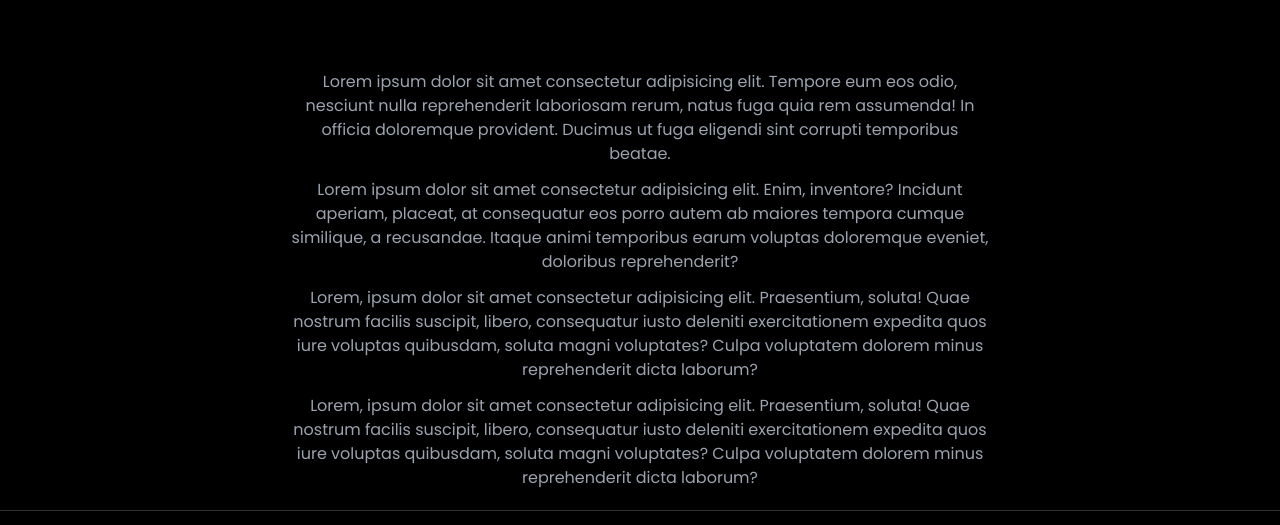
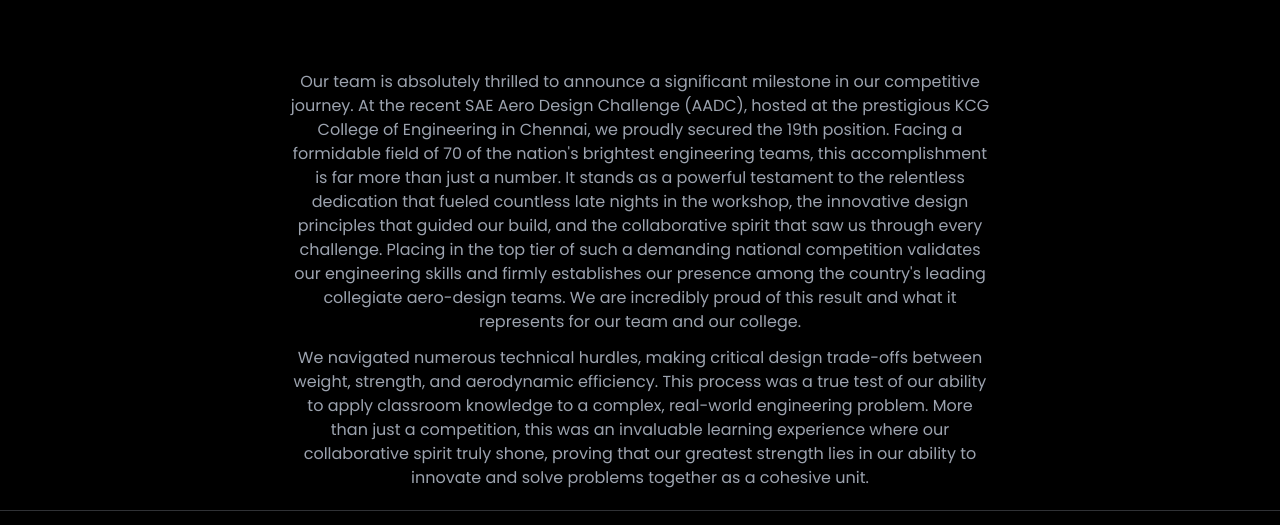
Before and after one commit to srikarkarthik-678/Aero, a Next.js app: page /user/achivements1 in a window 1280 px wide. Shown: the part 630-1155 px from the top of the page. Built offline with nearby package versions, Linux system fonts and the light colour scheme.

Commit message:
Update page.jsx

```diff
--- a/app/user/achivements1/page.jsx
+++ b/app/user/achivements1/page.jsx
@@ -6,14 +6,12 @@
             <div className="project bg-black text-white font-title">
                 <div className="preojectdetails">
                     <div className="flex justify-center items-center  h-[85vh] max-md:h-[55vh] max-sm:h-[47vh]">
-                        <img src="/WhatsApp Image 2025-10-03 at 15.21.29_f3ee0650.jpg" alt="" className='w-[700px] rounded-xl max-md:w-[300px]' />
+                        <img src="/WhatsApp Image 2025-10-03 at 15.21.27_0b6b3e29.jpg" alt="" className='w-[700px] rounded-xl max-md:w-[300px]' />
                     </div>
                     <div className='flex flex-col justify-center items-center '>
                          <div className='p-5 rounded-xl text-gray-400'>
-                            <p className='text-center w-[700px] max-md:w-[400px] max-sm:w-[330px]'>Lorem ipsum dolor sit amet consectetur adipisicing elit. Tempore eum eos odio, nesciunt nulla reprehenderit laboriosam rerum, natus fuga quia rem assumenda! In officia doloremque provident. Ducimus ut fuga eligendi sint corrupti temporibus beatae.</p>
-                            <p className='text-center w-[700px] mt-3 max-md:w-[400px] max-sm:w-[330px]'>Lorem ipsum dolor sit amet consectetur adipisicing elit. Enim, inventore? Incidunt aperiam, placeat, at consequatur eos porro autem ab maiores tempora cumque similique, a recusandae. Itaque animi temporibus earum voluptas doloremque eveniet, doloribus reprehenderit?</p>
-                            <p className='text-center w-[700px] mt-3 max-md:w-[400px] max-sm:w-[330px]'>Lorem, ipsum dolor sit amet consectetur adipisicing elit. Praesentium, soluta! Quae nostrum facilis suscipit, libero, consequatur iusto deleniti exercitationem expedita quos iure voluptas quibusdam, soluta magni voluptates? Culpa voluptatem dolorem minus reprehenderit dicta laborum?</p>
-                            <p className='text-center w-[700px] mt-3 max-md:w-[400px] max-sm:w-[330px]'>Lorem, ipsum dolor sit amet consectetur adipisicing elit. Praesentium, soluta! Quae nostrum facilis suscipit, libero, consequatur iusto deleniti exercitationem expedita quos iure voluptas quibusdam, soluta magni voluptates? Culpa voluptatem dolorem minus reprehenderit dicta laborum?</p>
+                            <p className='text-center w-[700px] max-md:w-[400px] max-sm:w-[330px]'> Our team is absolutely thrilled to announce a significant milestone in our competitive journey. At the recent SAE Aero Design Challenge (AADC), hosted at the prestigious KCG College of Engineering in Chennai, we proudly secured the 19th position. Facing a formidable field of 70 of the nation's brightest engineering teams, this accomplishment is far more than just a number. It stands as a powerful testament to the relentless dedication that fueled countless late nights in the workshop, the innovative design principles that guided our build, and the collaborative spirit that saw us through every challenge. Placing in the top tier of such a demanding national competition validates our engineering skills and firmly establishes our presence among the country's leading collegiate aero-design teams. We are incredibly proud of this result and what it represents for our team and our college.</p>
+                            <p className='text-center w-[700px] mt-3 max-md:w-[400px] max-sm:w-[330px]'>We navigated numerous technical hurdles, making critical design trade-offs between weight, strength, and aerodynamic efficiency. This process was a true test of our ability to apply classroom knowledge to a complex, real-world engineering problem. More than just a competition, this was an invaluable learning experience where our collaborative spirit truly shone, proving that our greatest strength lies in our ability to innovate and solve problems together as a cohesive unit.</p>
                         </div>
                     </div>
 
```
